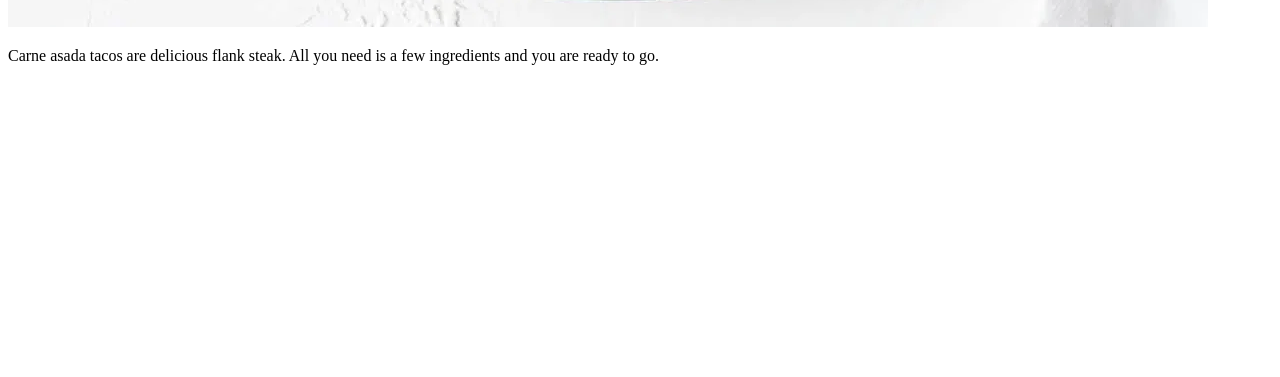
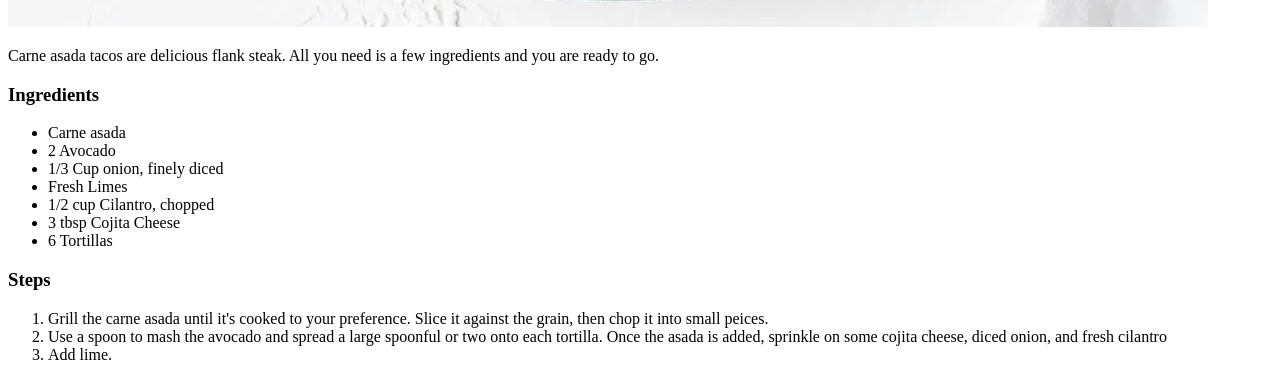
Before and after one commit to joehobos/oden-recipes, a plain HTML site: page recipes/tacos.html in a window 1280 px wide. Shown: the part 1853-2230 px from the top of the page. Before the commit the page ends 1934 px from the top, so only its background shows below. Drawn offline with Linux system fonts and the light colour scheme.

Commit message:
Add list of ingredients and steps to /recipes/tacos.html

```diff
--- a/recipes/tacos.html
+++ b/recipes/tacos.html
@@ -10,6 +10,21 @@
         <h1>Tacos</h1>
         <img src="../images/tacos.jpg" alt="two tacos on a plate with toppings of onion, cilantro, cheese,limon, and guacamole">
         <p>Carne asada tacos are delicious flank steak. All you need is a few ingredients and you are ready to go.</p>
-
+        <h3> Ingredients</h3>
+        <p><ul>
+            <li>Carne asada</li>
+            <li>2 Avocado</li>
+            <li>1/3 Cup onion, finely diced</li>
+            <li>Fresh Limes</li>
+            <li>1/2 cup Cilantro, chopped</li>
+            <li>3 tbsp Cojita Cheese</li>
+            <li>6 Tortillas</li>
+        </ul></p>
+        <h3>Steps</h3>
+        <p><ol>
+            <li>Grill the carne asada until it's cooked to your preference. Slice it against the grain, then chop it into small peices.</li>
+            <li>Use a spoon to mash the avocado and spread a large spoonful or two onto each tortilla. Once the asada is added, sprinkle on some cojita cheese, diced onion, and fresh cilantro</li>
+            <li>Add lime.</li>
+        </ol></p>
     </body>
 </html>
```
